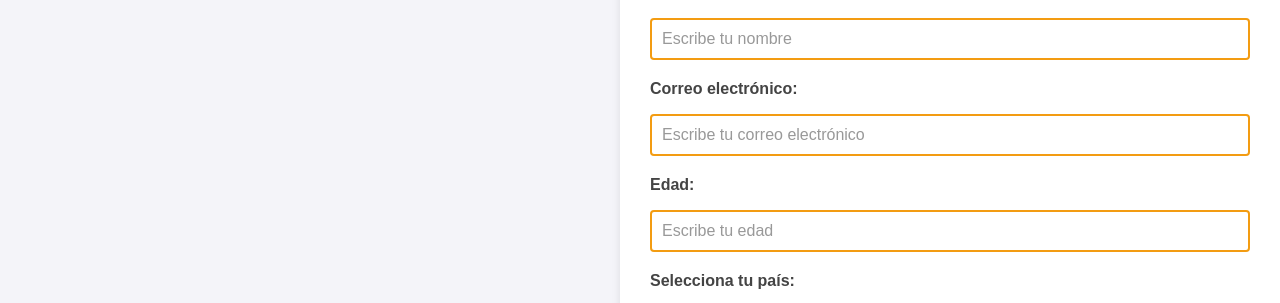
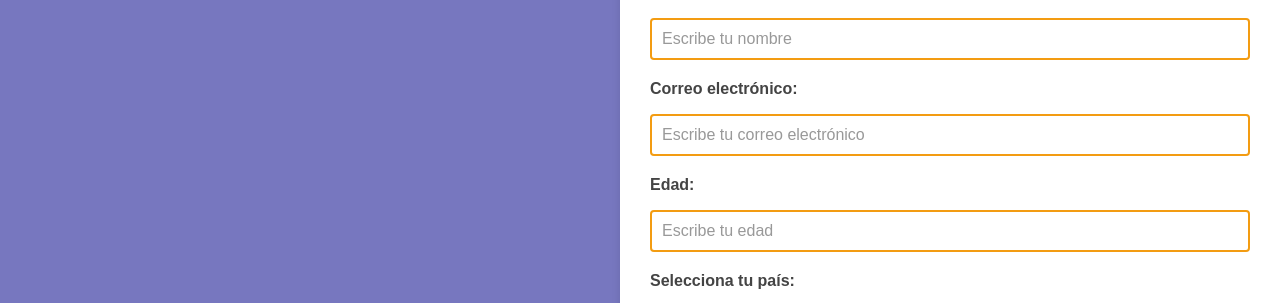
Before and after one commit to jultx/EncuestaJuli, a plain HTML site: page index.html in a window 1280 px wide. Shown: the top 303 px of the page. Drawn offline with Linux system fonts and the light colour scheme.

Commit message:
se sube los cambios de styles

```diff
--- a/styles.css
+++ b/styles.css
@@ -1,7 +1,7 @@
 /* Estilo general para la página */
 body {
     font-family: 'Arial', sans-serif;
-    background-color: #f4f4f9;
+    background-color: #7777bf;
     color: #333;
     margin: 0;
     padding: 0;
```
